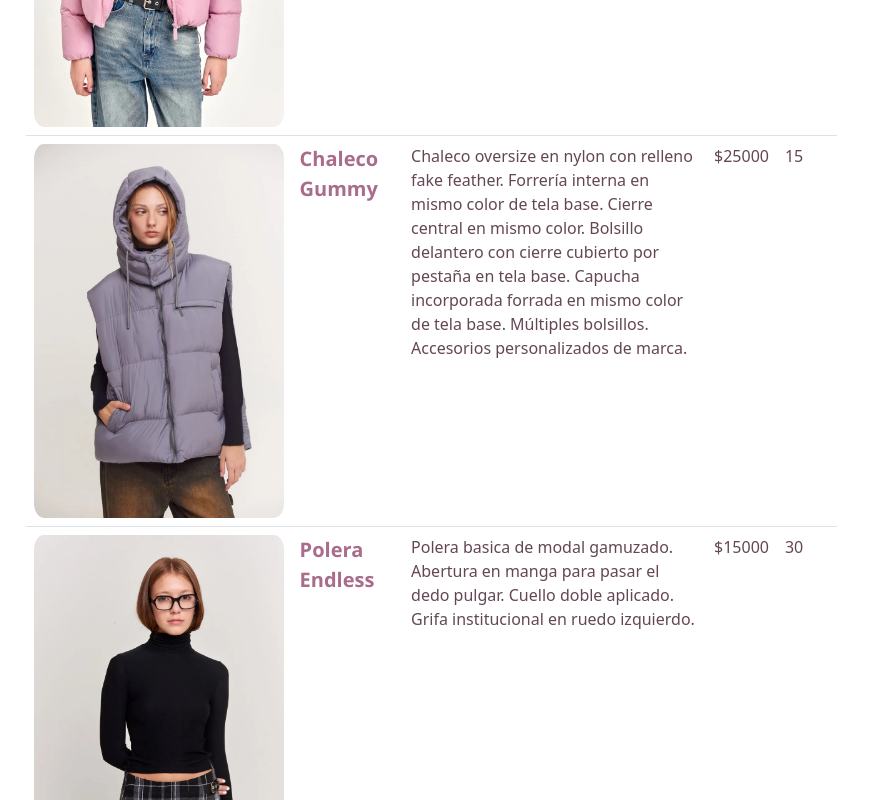
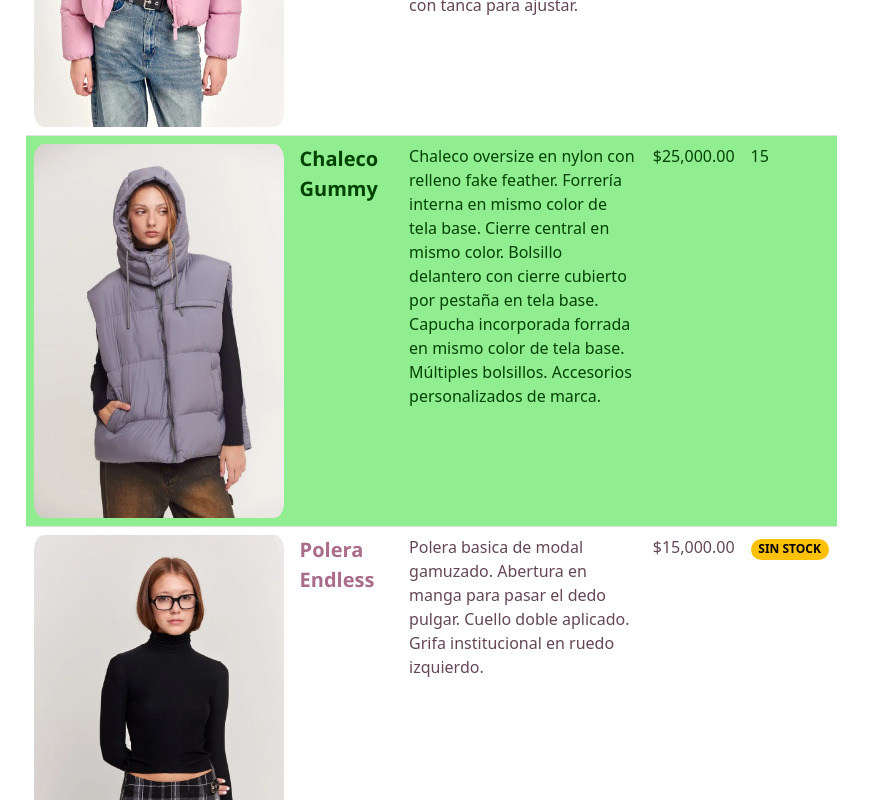
Before and after one commit to VictoriaCepedaMarquinez/proyectoAngular, an Angular app: page / in a window 1280 px wide. Shown: the part 680-1480 px from the top of the page, without its empty margins (0-874 px from the left). Built offline with nearby package versions, Linux system fonts and the light colour scheme.

Commit message:
se añaden directivas y pipes

```diff
--- /dev/null
+++ b/src/app/clothing-list/clothes.ts
@@ -0,0 +1,10 @@
+export interface clothes{
+    name : string;
+    description : string;
+    price: number;
+    stock: number
+    imagenNormal: string;
+    imagenHover: string;
+    imagen:string;
+    clearance: boolean;
+}
--- a/src/app/clothing-list/clothing-list.css
+++ b/src/app/clothing-list/clothing-list.css
@@ -19,3 +19,7 @@ td{
 img{
     border-radius: 4%;
 }
+.clearance td{
+    background-color: lightgreen;
+    color: rgb(2, 66, 2);
+}
--- a/src/app/clothing-list/clothing-list.html
+++ b/src/app/clothing-list/clothing-list.html
@@ -10,51 +10,22 @@
         </tr>
     </thead>
   <tbody>
-    <tr>
+    <tr *ngFor="let clothes of clothes" [ngClass]="{'clearance':clothes.clearance}">
       <td>
         <img
-          [src]="jacket.imagen"
-          [alt]="jacket.name"
+          [src]="clothes.imagen"
+          [alt]="clothes.name"
           width="250"
-          (mouseenter)="cambiarImagen(jacket)"
-          (mouseleave)="restaurarImagen(jacket)"
+          (mouseenter)="cambiarImagen(clothes)"
+          (mouseleave)="restaurarImagen(clothes)"
         />
 
       </td>
-      <td class="nombrePrenda">{{ jacket.name }} </td>
-      <td>{{ jacket.description}}</td>
-      <td>{{ jacket.price }}</td>
-      <td>{{ jacket.stock }}</td>
-    </tr>
-    <tr>
-      <td>
-        <img
-          [src]="vest.imagen"
-          [alt]="vest.name"
-          width="250"
-          (mouseenter)="cambiarImagen(vest)"
-          (mouseleave)="restaurarImagen(vest)"
-        />
-      </td>
-      <td class="nombrePrenda">{{ vest.name }}</td>
-      <td>{{ vest.description }}</td>
-      <td>{{ vest.price }}</td>
-      <td>{{ vest.stock }}</td>
-    </tr>
-    <tr>
-      <td>
-        <img
-          [src]="tShirt.imagen"
-          [alt]="tShirt.name"
-          width="250"
-          (mouseenter)="cambiarImagen(tShirt)"
-          (mouseleave)="restaurarImagen(tShirt)"
-        />
-      </td>
-      <td class="nombrePrenda">{{ tShirt.name }}</td>
-      <td>{{ tShirt.description }}</td>
-      <td>{{ tShirt.price }}</td>
-      <td>{{ tShirt.stock }}</td>
+      <td class="nombrePrenda">{{ clothes.name }} </td>
+      <td>{{ clothes.description}}</td>
+      <td> {{clothes.price  | currency}}</td>
+      <td ><span class="badge rounded-pill text-bg-warning" *ngIf= "clothes.stock == 0">SIN STOCK</span><span *ngIf= "clothes.stock > 0">{{clothes.stock}}</span></td>
+
     </tr>
   </tbody>
 </table>
--- a/src/app/clothing-list/clothing-list.ts
+++ b/src/app/clothing-list/clothing-list.ts
@@ -1,41 +1,50 @@
 import { Component } from '@angular/core';
+import {clothes} from './clothes';
+import { CommonModule } from '@angular/common';
+
 
 @Component({
   selector: 'app-clothing-list',
   standalone: true,
+  imports: [CommonModule],
   templateUrl: './clothing-list.html',
   styleUrls: ['./clothing-list.css']
 })
 export class ClothingListComponent {
-  jacket = {
+  clothes : clothes []= [
+  {
+
     name: 'Campera Shift',
     description: 'Campera de nylon rellena con guata matelaseada, forrada en polar al tono. Capucha incorporada forrada en polar con elastico y tanca para ajustar. Cierre frontal. Posee multiples bolsillos tanto externos como internos.Todos los avíos son marcarios al tono. Elastico circular en bajo con tanca para ajustar.',
-    price: '$45000',
+    price: 45000,
     stock: 20,
     imagenNormal: 'assets/img/campera.webp',
     imagenHover: 'assets/img/camperaHover.webp',
-    imagen: 'assets/img/campera.webp'
-  };
+    imagen: 'assets/img/campera.webp',
+    clearance: false,
+  },
 
-  vest = {
+ {
     name: 'Chaleco Gummy',
     description: 'Chaleco oversize en nylon con relleno fake feather. Forrería interna en mismo color de tela base. Cierre central en mismo color. Bolsillo delantero con cierre cubierto por pestaña en tela base. Capucha incorporada forrada en mismo color de tela base. Múltiples bolsillos. Accesorios personalizados de marca.',
-    price: '$25000',
+    price: 25000,
     stock: 15,
     imagenNormal: 'assets/img/chaleco.webp',
     imagenHover: 'assets/img/chalecoHover.webp',
-    imagen: 'assets/img/chaleco.webp'
-  };
-
-  tShirt = {
+    imagen: 'assets/img/chaleco.webp',
+    clearance: true,
+  },
+  {
     name: 'Polera Endless',
     description: 'Polera basica de modal gamuzado. Abertura en manga para pasar el dedo pulgar. Cuello doble aplicado. Grifa institucional en ruedo izquierdo.',
-    price: '$15000',
-    stock: 30,
+    price: 15000,
+    stock: 0,
     imagenNormal: 'assets/img/polera.webp',
     imagenHover: 'assets/img/poleraHover.webp',
-    imagen: 'assets/img/polera.webp'
-  };
+    imagen: 'assets/img/polera.webp',
+    clearance: false,
+  }
+  ];
 
   cambiarImagen(prenda: any) {
     prenda.imagen = prenda.imagenHover;
@@ -44,4 +53,6 @@ export class ClothingListComponent {
   restaurarImagen(prenda: any) {
     prenda.imagen = prenda.imagenNormal;
   }
+
+
 }
```
